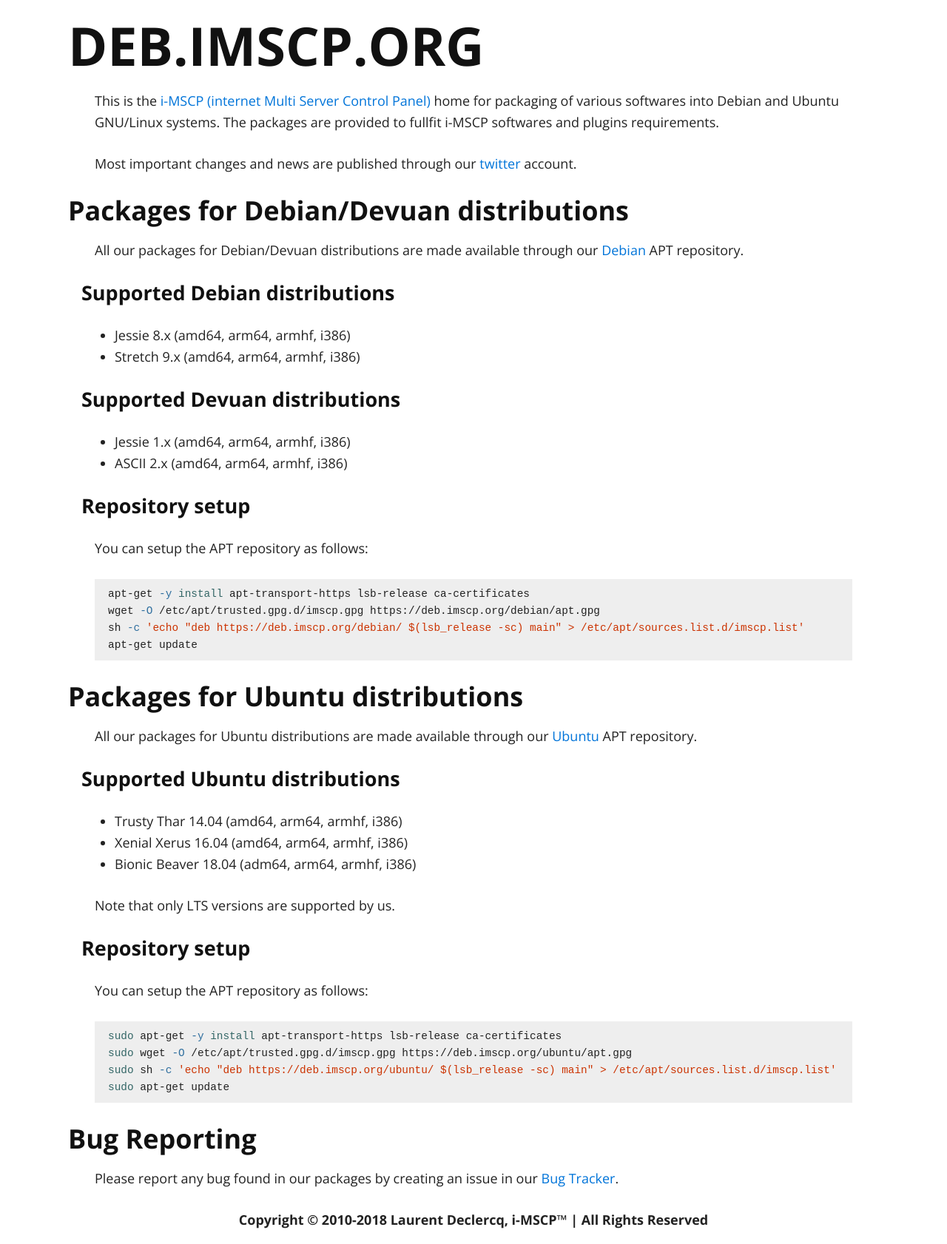
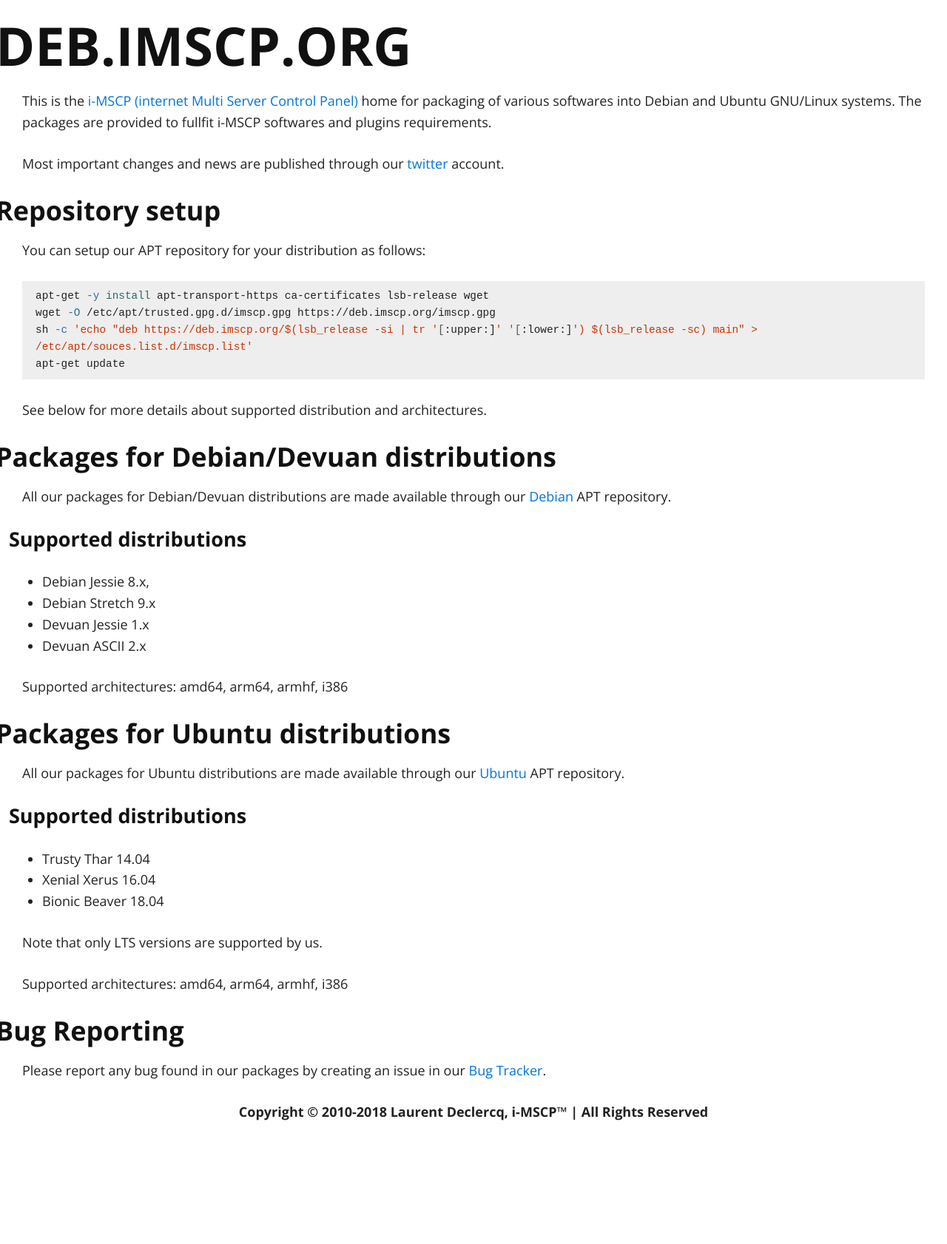
Before and after one commit to i-MSCP-deb-packages/deb.imscp.org, a Jekyll site: the page built from index.md, in a window 1280 px wide. Shown: the whole page at 74% size. Built offline with Jekyll 4.4.1, drawn with Linux system fonts in a browser that asks for light colours; after the commit the page ends 1535 px from its top, so only the background shows below that.

Commit message:
Review...

````diff
--- a/css/solo.css
+++ b/css/solo.css
@@ -38,7 +38,7 @@ h1, h2, h3, h4, h5, h6 {
   line-height: 1.2
 }
 
-@media (max-width: 750px) {
+@media (max-width: 635px) {
   h1, h2, h3, h4, h5, h6 {
     margin-left: 0 !important;
     margin-right: 0 !important;
@@ -194,7 +194,7 @@ pre > code {
 }
 
 .container {
-  max-width: 1024px;
+  max-width: 1220px;
   margin: 0 auto;
   padding: 0 0.75rem;
 }
--- a/index.md
+++ b/index.md
@@ -8,52 +8,48 @@ packages are provided to fullfit i-MSCP softwares and plugins requirements.
 Most important changes and news are published through our
 [twitter](https://twitter.com/debimscporg) account.
 
+### Repository setup
+
+You can setup our APT repository for your distribution as follows:
+
+```shell
+apt-get -y install apt-transport-https ca-certificates lsb-release wget
+wget -O /etc/apt/trusted.gpg.d/imscp.gpg https://deb.imscp.org/imscp.gpg
+sh -c 'echo "deb https://deb.imscp.org/$(lsb_release -si | tr '[:upper:]' '[:lower:]') $(lsb_release -sc) main" > /etc/apt/souces.list.d/imscp.list'
+apt-get update
+```
+
+See below for more details about supported distribution and architectures.
+
 ### Packages for Debian/Devuan distributions
 
 All our packages for Debian/Devuan distributions are made available through our
 [Debian](https://deb.imscp.org/debian){:target="_blank"} APT repository.
 
-#### Supported Debian distributions
-- Jessie 8.x (amd64, arm64, armhf, i386)
-- Stretch 9.x (amd64, arm64, armhf, i386)
+#### Supported distributions
 
-#### Supported Devuan distributions
+- Debian Jessie 8.x,
+- Debian Stretch 9.x
+- Devuan Jessie 1.x
+- Devuan ASCII 2.x
 
-- Jessie 1.x (amd64, arm64, armhf, i386)
-- ASCII 2.x (amd64, arm64, armhf, i386)
-
-#### Repository setup
-
-You can setup the APT repository as follows:
-```shell
-apt-get -y install apt-transport-https lsb-release ca-certificates
-wget -O /etc/apt/trusted.gpg.d/imscp.gpg https://deb.imscp.org/debian/apt.gpg
-sh -c 'echo "deb https://deb.imscp.org/debian/ $(lsb_release -sc) main" > /etc/apt/sources.list.d/imscp.list'
-apt-get update
-```
+Supported architectures: amd64, arm64, armhf, i386
 
 ### Packages for Ubuntu distributions
 
 All our packages for Ubuntu distributions are made available through our
 [Ubuntu](https://deb.imscp.org/ubuntu){:target="_blank"} APT repository.
 
-#### Supported Ubuntu distributions
+#### Supported distributions
 
-- Trusty Thar 14.04 (amd64, arm64, armhf, i386)
-- Xenial Xerus 16.04 (amd64, arm64, armhf, i386)
-- Bionic Beaver 18.04 (adm64, arm64, armhf, i386)
+- Trusty Thar 14.04
+- Xenial Xerus 16.04
+- Bionic Beaver 18.04
 
 Note that only LTS versions are supported by us.
 
-#### Repository setup
+Supported architectures: amd64, arm64, armhf, i386
 
-You can setup the APT repository as follows:
-```shell
-sudo apt-get -y install apt-transport-https lsb-release ca-certificates
-sudo wget -O /etc/apt/trusted.gpg.d/imscp.gpg https://deb.imscp.org/ubuntu/apt.gpg
-sudo sh -c 'echo "deb https://deb.imscp.org/ubuntu/ $(lsb_release -sc) main" > /etc/apt/sources.list.d/imscp.list'
-sudo apt-get update
-```
 ### Bug Reporting
 
 Please report any bug found in our packages by creating an issue in our [Bug Tracker](https://youtrack.i-mscp.net/){:target="_blank"}.
````
